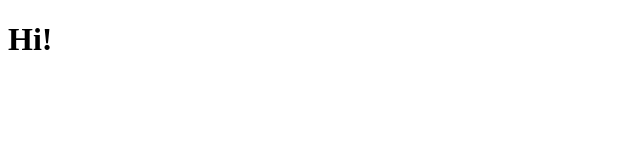
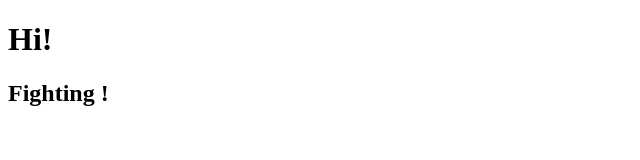
Before and after one commit to SadhanaDas/coursera-test, a plain HTML site: page site/index.html in a window 1280 px wide. Shown: the whole page, without its empty margins (0-640 px from the left). Drawn offline with Linux system fonts and the light colour scheme.

Commit message:
update 2

```diff
--- a/site/index.html
+++ b/site/index.html
@@ -5,5 +5,6 @@
 </head>
 <body>
 	<h1>Hi!</h1>
+	<h2>Fighting !</h2>
 </body>
 </html>
```
